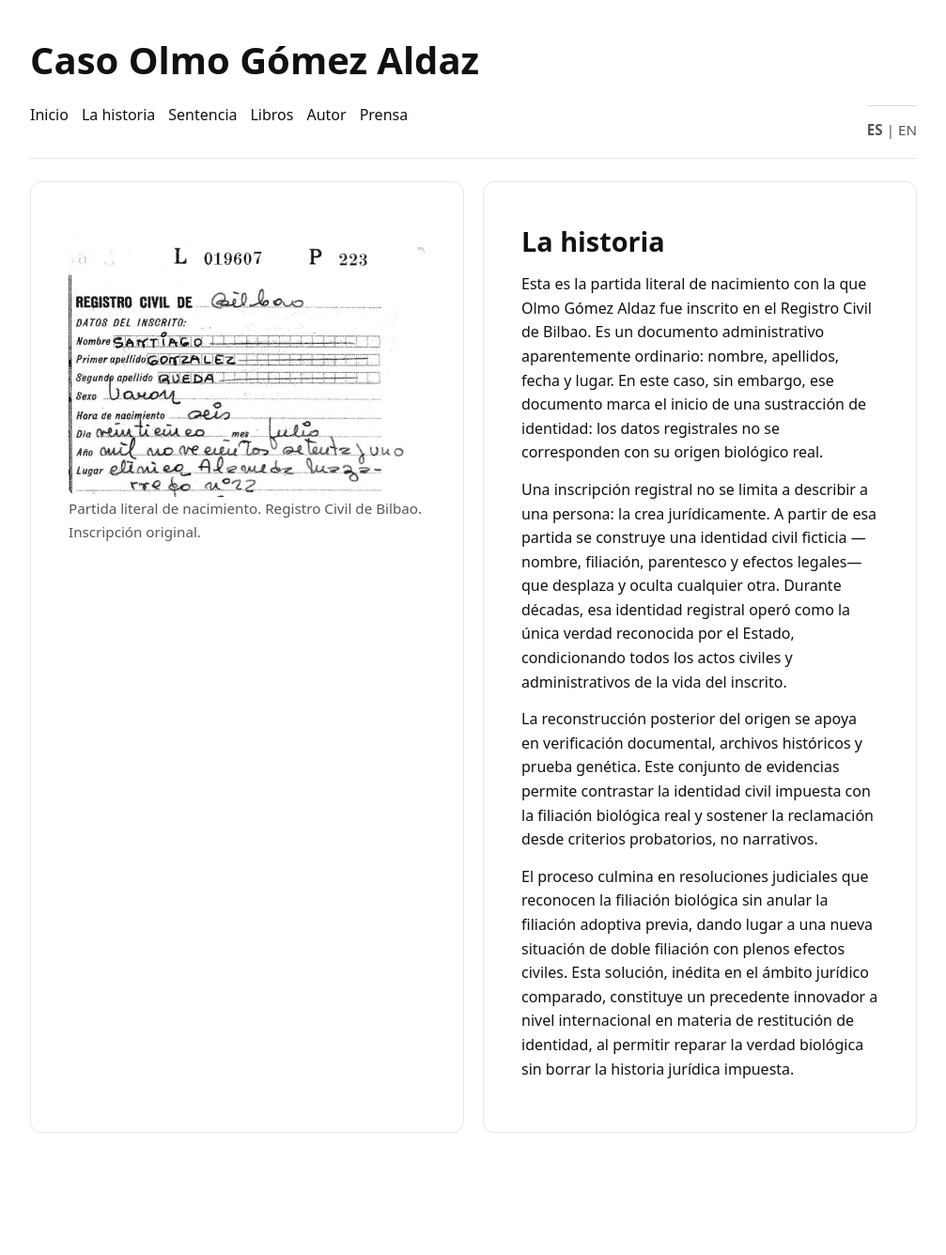
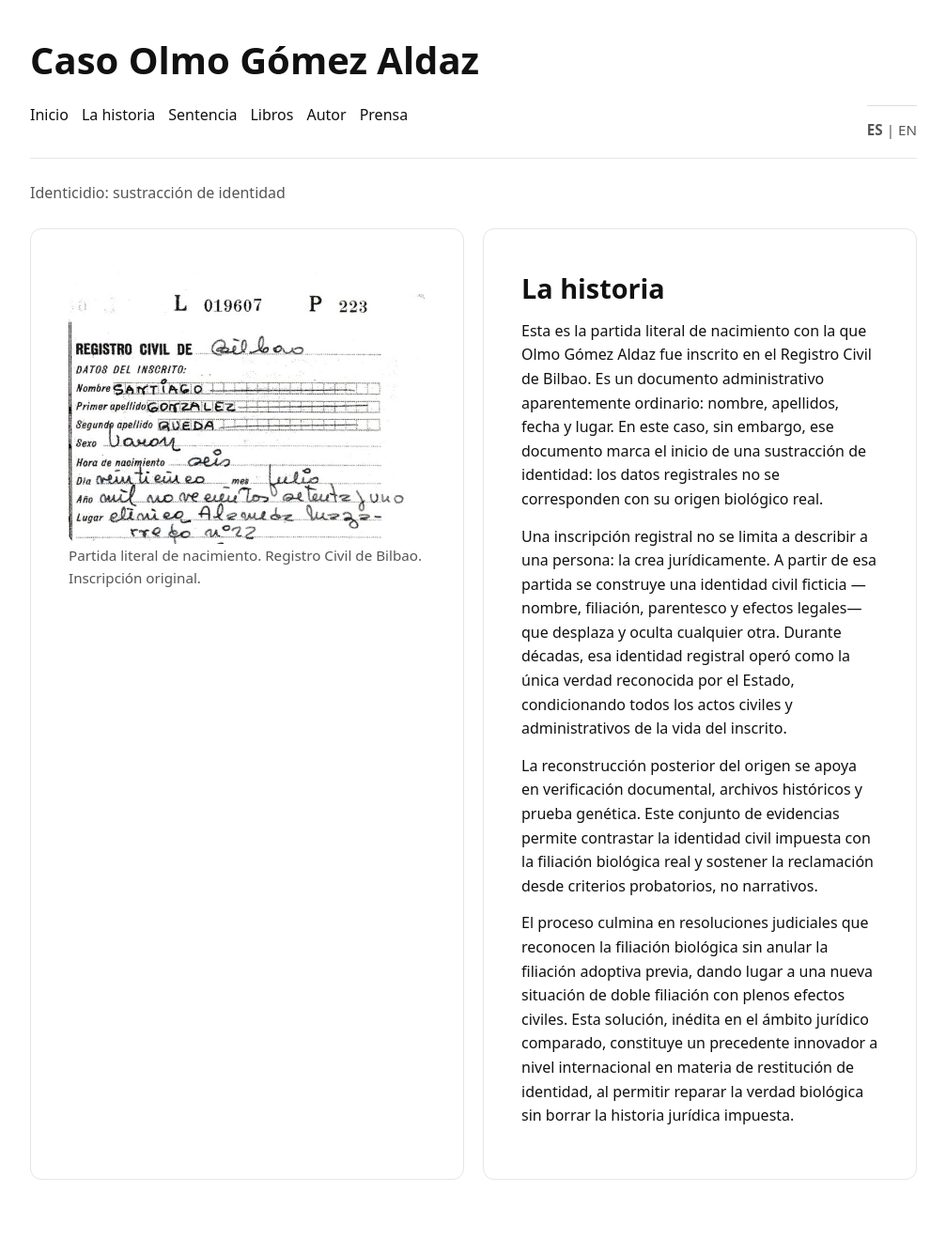
Before and after one commit to olmogaldaz/olmogaldaz.github.io, a Jekyll site: the page built from es/caso/index.html, in a window 1280 px wide. Shown: the whole page at 94% size, without its empty margins (136-1143 px from the left). Built offline with Jekyll 4.4.1, drawn with Linux system fonts in a browser that asks for light colours; before the commit the page ends 1286 px from its top, so only the background shows below that.

Commit message:
Update index.html

```diff
--- a/es/caso/index.html
+++ b/es/caso/index.html
@@ -9,7 +9,9 @@ description: Relato documentado de la sustracción de identidad al nacer, la ado
   <div class="wrap">
 
     <header id="site-header"></header>
-
+    <h1 class="page-title subtle">
+      Identicidio: sustracción de identidad
+    </h1>
     <main>
 
       <div class="row">
```
